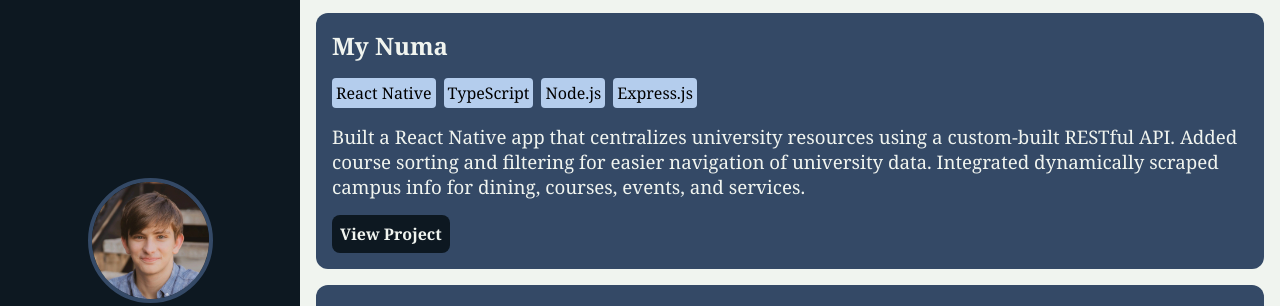
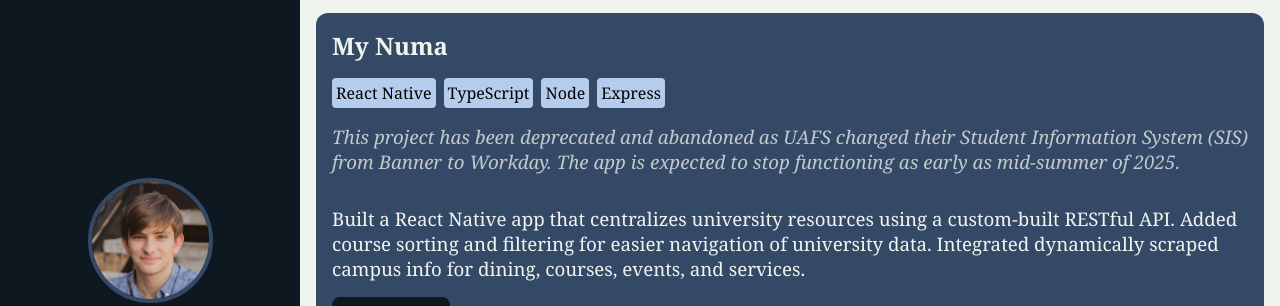
Before and after one commit to ChristianRawley/christianrawley.github.io, a plain HTML site: page index.html in a window 1280 px wide. Shown: the part 62-368 px from the top of the page. Drawn offline with Linux system fonts and the light colour scheme.

Commit message:
Deprecated MyNuma

```diff
--- a/index.html
+++ b/index.html
@@ -29,9 +29,10 @@
             <div class="tags">
                 <p>React Native</p>
                 <p>TypeScript</p>
-                <p>Node.js</p>
-                <p>Express.js</p>
+                <p>Node</p>
+                <p>Express</p>
             </div>
+            <h3 style="opacity: 0.75"><i>This project has been deprecated and abandoned as UAFS changed their Student Information System (SIS) from Banner to Workday. The app is expected to stop functioning as early as mid-summer of 2025.</i></h3>
             <h3>Built a React Native app that centralizes university resources using a custom-built RESTful API. Added course sorting and filtering for easier navigation of university data. Integrated dynamically scraped campus info for dining, courses, events, and services.</p>
             <a href="https://github.com/ChristianRawley/MyNuma/releases/tag/0.0.1-alpha" target="_blank">View Project</a>
         </div>
@@ -41,7 +42,7 @@
                 <p>Java</p>
                 <p>Java Swing</p>
             </div>
-            <h3>Constructed a library that enables developers to efficiently create interactive books with support for input, audio, visuals, and text. Simplified multimedia integration for seamless and engaging storytelling. Designed user-friendly methods to make development more accessible and efficient</p>
+            <h3>Constructed a library that enables developers to efficiently create interactive books with support for input, audio, visuals, and text. Simplified multimedia integration for seamless and engaging storytelling. Designed user-friendly methods to make development more accessible and efficient.</p>
             <a href="https://github.com/ChristianRawley/VIBE/releases/tag/v1.0.0-alpha" target="_blank">View Project</a>
         </div>
         <div class="entry">
```
